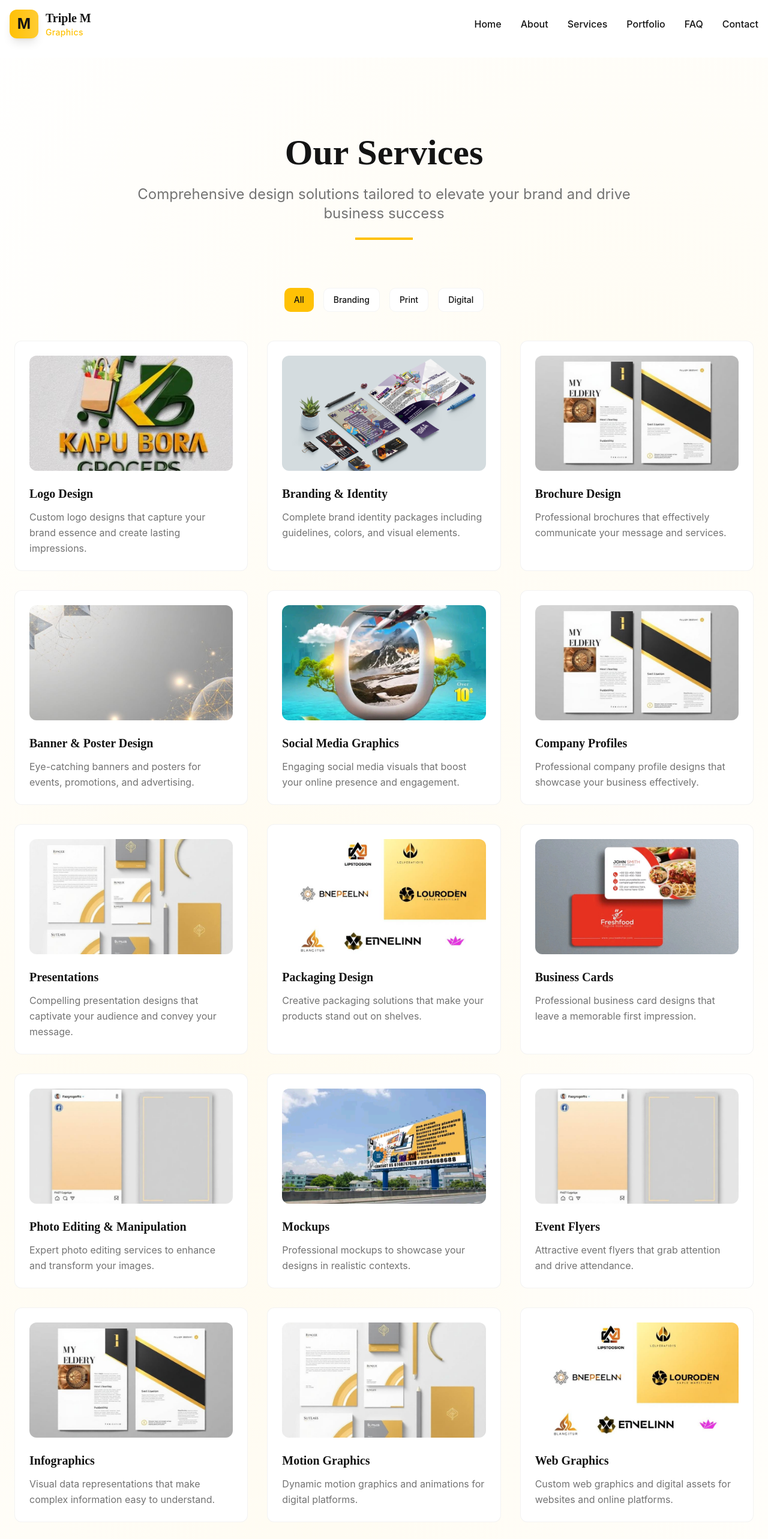
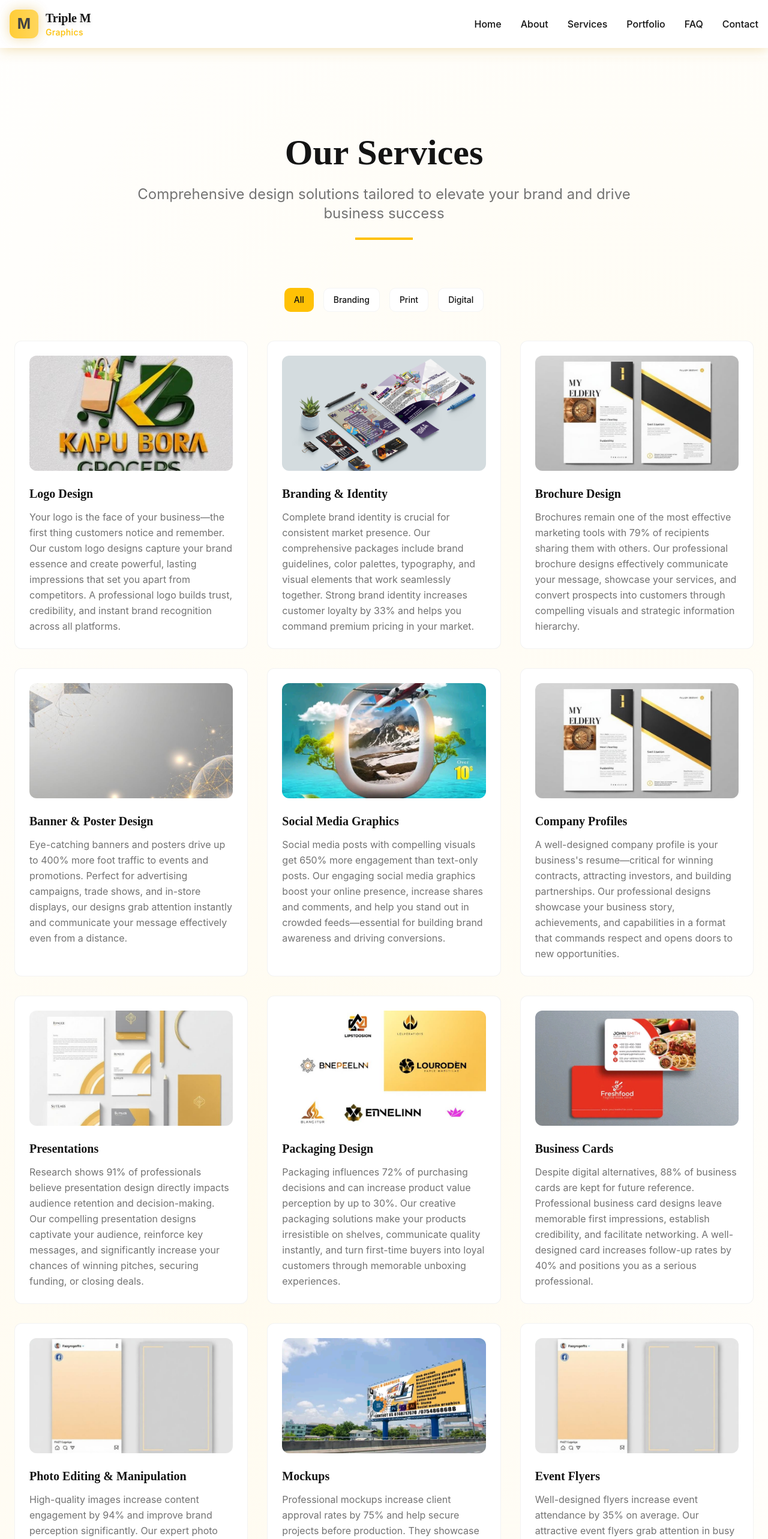
Before and after one commit to Triplemgraphics/triple-m-design-studio, a React (Vite) app: page /services in a window 1280 px wide. Shown: the top 2566 px of the page at 60% size. Built offline with nearby package versions, Linux system fonts and the light colour scheme.

Commit message:
Refactor: Update homepage and navigation

```diff
--- a/src/components/Navigation.tsx
+++ b/src/components/Navigation.tsx
@@ -30,19 +30,19 @@ const Navigation = () => {
       className={`fixed top-0 left-0 right-0 z-50 transition-all duration-300 ${
         isScrolled
           ? 'bg-background/95 backdrop-blur-md shadow-[var(--shadow-card)]'
-          : 'bg-transparent'
+          : 'bg-background/80 backdrop-blur-sm shadow-[0_4px_20px_rgba(218,165,32,0.3)]'
       }`}
     >
       <div className="container mx-auto px-4">
         <div className="flex items-center justify-between h-20">
           {/* Logo */}
-          <Link to="/" className="flex items-center space-x-3 hover:opacity-80 transition-opacity">
-            <div className="w-12 h-12 bg-gradient-to-r from-primary to-primary-glow rounded-lg flex items-center justify-center shadow-lg">
+          <Link to="/" className="flex items-center space-x-3 hover:opacity-80 transition-all duration-300 hover:scale-105">
+            <div className="w-12 h-12 bg-gradient-to-r from-primary to-primary-glow rounded-lg flex items-center justify-center shadow-[0_0_20px_rgba(218,165,32,0.5)] animate-pulse">
               <span className="text-primary-foreground font-bold text-2xl">M</span>
             </div>
             <div className="text-left">
-              <div className="font-playfair font-bold text-xl text-foreground">Triple M</div>
-              <div className="text-sm font-medium text-primary tracking-wide">Graphics</div>
+              <div className="font-playfair font-bold text-xl text-foreground drop-shadow-md">Triple M</div>
+              <div className="text-sm font-medium text-primary tracking-wide drop-shadow-sm">Graphics</div>
             </div>
           </Link>
 
@@ -52,7 +52,7 @@ const Navigation = () => {
               <Link
                 key={item.path}
                 to={item.path}
-                className="nav-link text-foreground hover:text-primary transition-colors"
+                className="nav-link text-foreground hover:text-primary transition-all duration-300 font-medium drop-shadow-sm hover:drop-shadow-md hover:scale-110 relative after:absolute after:bottom-0 after:left-0 after:w-0 after:h-0.5 after:bg-gradient-to-r after:from-primary after:to-primary-glow after:transition-all after:duration-300 hover:after:w-full"
               >
                 {item.label}
               </Link>
--- a/src/pages/Services.tsx
+++ b/src/pages/Services.tsx
@@ -17,105 +17,105 @@ const Services = () => {
     {
       id: 1,
       title: 'Logo Design',
-      description: 'Custom logo designs that capture your brand essence and create lasting impressions.',
+      description: 'Your logo is the face of your business—the first thing customers notice and remember. Our custom logo designs capture your brand essence and create powerful, lasting impressions that set you apart from competitors. A professional logo builds trust, credibility, and instant brand recognition across all platforms.',
       image: "/lovable-uploads/546c305c-101c-4b81-a11b-1164a8588c26.png",
       category: 'Branding'
     },
     {
       id: 2,
       title: 'Branding & Identity',
-      description: 'Complete brand identity packages including guidelines, colors, and visual elements.',
+      description: 'Complete brand identity is crucial for consistent market presence. Our comprehensive packages include brand guidelines, color palettes, typography, and visual elements that work seamlessly together. Strong brand identity increases customer loyalty by 33% and helps you command premium pricing in your market.',
       image: "/lovable-uploads/605350f9-9f14-4250-a1af-50989984c11b.png",
       category: 'Branding'
     },
     {
       id: 3,
       title: 'Brochure Design',
-      description: 'Professional brochures that effectively communicate your message and services.',
+      description: 'Brochures remain one of the most effective marketing tools with 79% of recipients sharing them with others. Our professional brochure designs effectively communicate your message, showcase your services, and convert prospects into customers through compelling visuals and strategic information hierarchy.',
       image: brochureDesign,
       category: 'Print'
     },
     {
       id: 4,
       title: 'Banner & Poster Design',
-      description: 'Eye-catching banners and posters for events, promotions, and advertising.',
+      description: 'Eye-catching banners and posters drive up to 400% more foot traffic to events and promotions. Perfect for advertising campaigns, trade shows, and in-store displays, our designs grab attention instantly and communicate your message effectively even from a distance.',
       image: bannerPoster,
       category: 'Print'
     },
     {
       id: 5,
       title: 'Social Media Graphics',
-      description: 'Engaging social media visuals that boost your online presence and engagement.',
+      description: 'Social media posts with compelling visuals get 650% more engagement than text-only posts. Our engaging social media graphics boost your online presence, increase shares and comments, and help you stand out in crowded feeds—essential for building brand awareness and driving conversions.',
       image: "/lovable-uploads/fb082b04-9f4c-46df-8835-77fb8eeb5819.png",
       category: 'Digital'
     },
     {
       id: 6,
       title: 'Company Profiles',
-      description: 'Professional company profile designs that showcase your business effectively.',
+      description: 'A well-designed company profile is your business\'s resume—critical for winning contracts, attracting investors, and building partnerships. Our professional designs showcase your business story, achievements, and capabilities in a format that commands respect and opens doors to new opportunities.',
       image: brochureDesign,
       category: 'Print'
     },
     {
       id: 7,
       title: 'Presentations',
-      description: 'Compelling presentation designs that captivate your audience and convey your message.',
+      description: 'Research shows 91% of professionals believe presentation design directly impacts audience retention and decision-making. Our compelling presentation designs captivate your audience, reinforce key messages, and significantly increase your chances of winning pitches, securing funding, or closing deals.',
       image: brandingIdentity,
       category: 'Digital'
     },
     {
       id: 8,
       title: 'Packaging Design',
-      description: 'Creative packaging solutions that make your products stand out on shelves.',
+      description: 'Packaging influences 72% of purchasing decisions and can increase product value perception by up to 30%. Our creative packaging solutions make your products irresistible on shelves, communicate quality instantly, and turn first-time buyers into loyal customers through memorable unboxing experiences.',
       image: logoShowcase,
       category: 'Print'
     },
     {
       id: 9,
       title: 'Business Cards',
-      description: 'Professional business card designs that leave a memorable first impression.',
+      description: 'Despite digital alternatives, 88% of business cards are kept for future reference. Professional business card designs leave memorable first impressions, establish credibility, and facilitate networking. A well-designed card increases follow-up rates by 40% and positions you as a serious professional.',
       image: "/lovable-uploads/d5005d57-720a-414a-92e0-a8b09a17b9e9.png",
       category: 'Print'
     },
     {
       id: 10,
       title: 'Photo Editing & Manipulation',
-      description: 'Expert photo editing services to enhance and transform your images.',
+      description: 'High-quality images increase content engagement by 94% and improve brand perception significantly. Our expert photo editing services enhance and transform your images, ensuring every visual represents your brand professionally—crucial for marketing materials, e-commerce, and social media success.',
       image: socialMediaGraphics,
       category: 'Digital'
     },
     {
       id: 11,
       title: 'Mockups',
-      description: 'Professional mockups to showcase your designs in realistic contexts.',
+      description: 'Professional mockups increase client approval rates by 75% and help secure projects before production. They showcase your designs in realistic contexts, allowing stakeholders to visualize end results, make informed decisions, and get excited about your products before investing in full production.',
       image: "/lovable-uploads/fde51658-1aeb-48b1-b224-1c10a95b1486.png",
       category: 'Digital'
     },
     {
       id: 12,
       title: 'Event Flyers',
-      description: 'Attractive event flyers that grab attention and drive attendance.',
+      description: 'Well-designed flyers increase event attendance by 35% on average. Our attractive event flyers grab attention in busy environments, communicate essential information instantly, and create excitement that drives registrations and ticket sales—essential for successful events and promotions.',
       image: socialMediaGraphics,
       category: 'Print'
     },
     {
       id: 13,
       title: 'Infographics',
-      description: 'Visual data representations that make complex information easy to understand.',
+      description: 'Infographics are 30x more likely to be read than text articles and increase website traffic by 12%. Our visual data representations make complex information digestible, shareable, and memorable—perfect for marketing campaigns, reports, and educational content that needs to make an impact.',
       image: brochureDesign,
       category: 'Digital'
     },
     {
       id: 14,
       title: 'Motion Graphics',
-      description: 'Dynamic motion graphics and animations for digital platforms.',
+      description: 'Video content with motion graphics increases viewer retention by 95% and conversion rates by up to 80%. Our dynamic animations bring your brand to life on digital platforms, explain complex concepts quickly, and create engaging content that stops scrollers and drives action.',
       image: brandingIdentity,
       category: 'Digital'
     },
     {
       id: 15,
       title: 'Web Graphics',
-      description: 'Custom web graphics and digital assets for websites and online platforms.',
+      description: 'Quality web graphics increase time-on-site by 88% and reduce bounce rates significantly. Our custom web graphics and digital assets ensure your website looks professional, loads quickly, and creates seamless user experiences that convert visitors into customers across all devices.',
       image: logoShowcase,
       category: 'Digital'
     }
```
